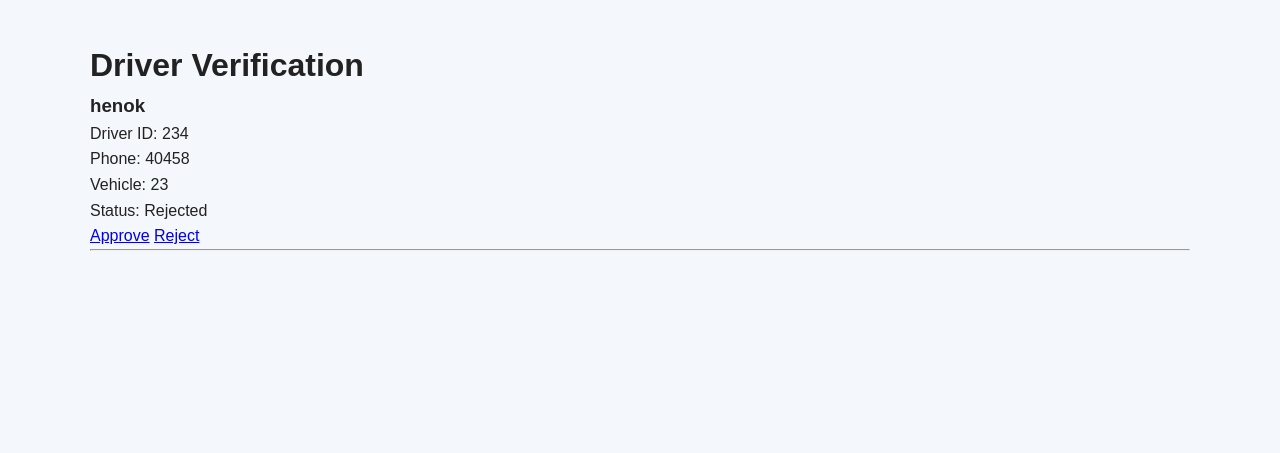
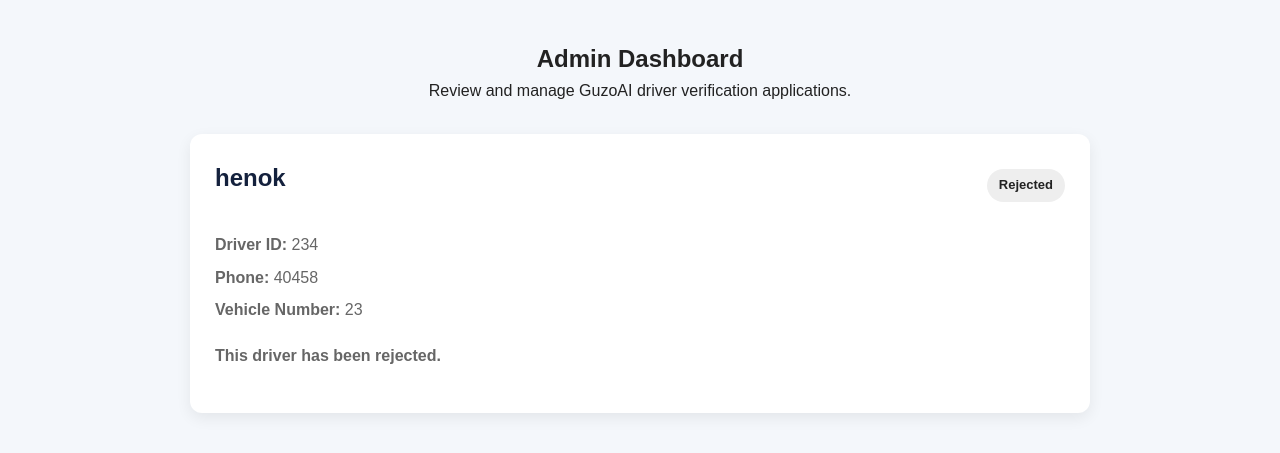
Before and after one commit to abityzebergadeboshe-creator/bus_route_ml_project, a Flask app: page /admin in a window 1280 px wide. Shown: the part 62-515 px from the top of the page. Run offline with Flask 3, Linux system fonts and the light colour scheme; data comes from the database, SQL or seed files in the repository; parts of the project's set-up code (start-up, migrations or seed data) failed here and were passed over.

Commit message:
Enhance admin dashboard for driver verification

```diff
--- a/templates/admin.html
+++ b/templates/admin.html
@@ -1,25 +1,114 @@
 {% extends "layout.html" %}
+
+{% block title %}Admin Dashboard - GuzoAI{% endblock %}
 
 {% block content %}
 
-<h1>Driver Verification</h1>
+<section class="admin-section">
 
-{% for driver in drivers %}
+    <div class="admin-header">
+        <h1>Admin Dashboard</h1>
 
-<div>
-    <h3>{{ driver[1] }}</h3>
+        <p>
+            Review and manage GuzoAI driver verification applications.
+        </p>
+    </div>
 
-    <p>Driver ID: {{ driver[2] }}</p>
-    <p>Phone: {{ driver[3] }}</p>
-    <p>Vehicle: {{ driver[4] }}</p>
-    <p>Status: {{ driver[5] }}</p>
 
-    <a href="/approve/{{ driver[0] }}">Approve</a>
-    <a href="/reject/{{ driver[0] }}">Reject</a>
-</div>
+    {% if drivers %}
 
-<hr>
+        <div class="driver-list">
 
-{% endfor %}
+            {% for driver in drivers %}
+
+                <div class="driver-card">
+
+                    <div class="driver-card-header">
+
+                        <h2>{{ driver[1] }}</h2>
+
+                        <span class="status">
+                            {{ driver[5] }}
+                        </span>
+
+                    </div>
+
+
+                    <div class="driver-details">
+
+                        <p>
+                            <strong>Driver ID:</strong>
+                            {{ driver[2] }}
+                        </p>
+
+                        <p>
+                            <strong>Phone:</strong>
+                            {{ driver[3] }}
+                        </p>
+
+                        <p>
+                            <strong>Vehicle Number:</strong>
+                            {{ driver[4] }}
+                        </p>
+
+                    </div>
+
+
+                    {% if driver[5] == "Pending" %}
+
+                        <div class="admin-actions">
+
+                            <a
+                                href="{{ url_for('approve', driver_id=driver[0]) }}"
+                                class="btn approve-btn"
+                            >
+                                Approve
+                            </a>
+
+                            <a
+                                href="{{ url_for('reject', driver_id=driver[0]) }}"
+                                class="btn reject-btn"
+                            >
+                                Reject
+                            </a>
+
+                        </div>
+
+                    {% elif driver[5] == "Approved" %}
+
+                        <p class="approved-message">
+                            This driver has been approved.
+                        </p>
+
+                    {% elif driver[5] == "Rejected" %}
+
+                        <p class="rejected-message">
+                            This driver has been rejected.
+                        </p>
+
+                    {% endif %}
+
+                </div>
+
+            {% endfor %}
+
+        </div>
+
+    {% else %}
+
+        <div class="empty-state">
+
+            <h2>No Driver Applications</h2>
+
+            <p>
+                There are currently no driver verification applications
+                to review.
+            </p>
+
+        </div>
+
+    {% endif %}
+
+</section>
 
 {% endblock %}
```
